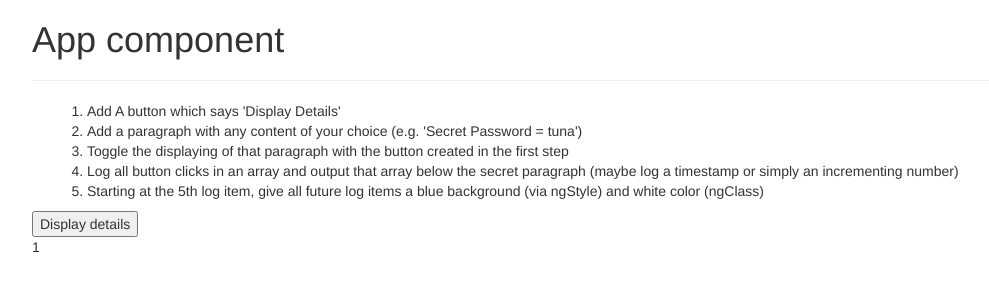
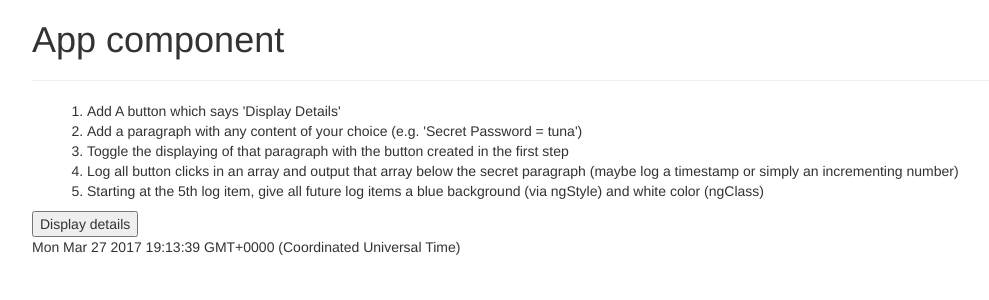
Before and after one commit to zmarkoni/angular-udemy, an Angular app: page / in a window 1280 px wide. Both pictures are taken after a click on the button "Display details". Shown: the top 300 px of the page, without its empty margins (38-1027 px from the left). Built offline with nearby package versions, Linux system fonts and the light colour scheme.

Commit message:
exercise 3 directives update

```diff
--- a/src/app/directives-excesise/directives-excesise.component.html
+++ b/src/app/directives-excesise/directives-excesise.component.html
@@ -21,8 +21,8 @@
   directives-excesise works!
 </p>
 <p
-    *ngFor="let item of buttonClicks"
-    [ngStyle]="{backgroundColor: item > 4 ? 'blue' : ''}"
-    [ngClass]="{text: item > 4}">
+    *ngFor="let item of buttonClicks; let i = index"
+    [ngStyle]="{backgroundColor: i >= 4 ? 'blue' : ''}"
+    [ngClass]="{text: i >= 4}">
     {{item}}
 </p>
--- a/src/app/directives-excesise/directives-excesise.component.ts
+++ b/src/app/directives-excesise/directives-excesise.component.ts
@@ -7,8 +7,7 @@ import { Component, OnInit } from '@angular/core';
 })
 export class DirectivesExcesiseComponent implements OnInit {
   showParagraph: boolean = true;
-  buttonClicks: Array<number> = [];
-  click: number = 0;
+  buttonClicks: Array<Date> = [];
 
   constructor() { }
 
@@ -16,9 +15,7 @@ export class DirectivesExcesiseComponent implements OnInit {
   }
 
   toggleParagraph() {
-    this.click += 1;
-    this.buttonClicks.push(this.click);
+    this.buttonClicks.push(new Date());
     this.showParagraph = !this.showParagraph;
-    console.log('this.showParagraph: ' + this.showParagraph);
   }
 }
```
